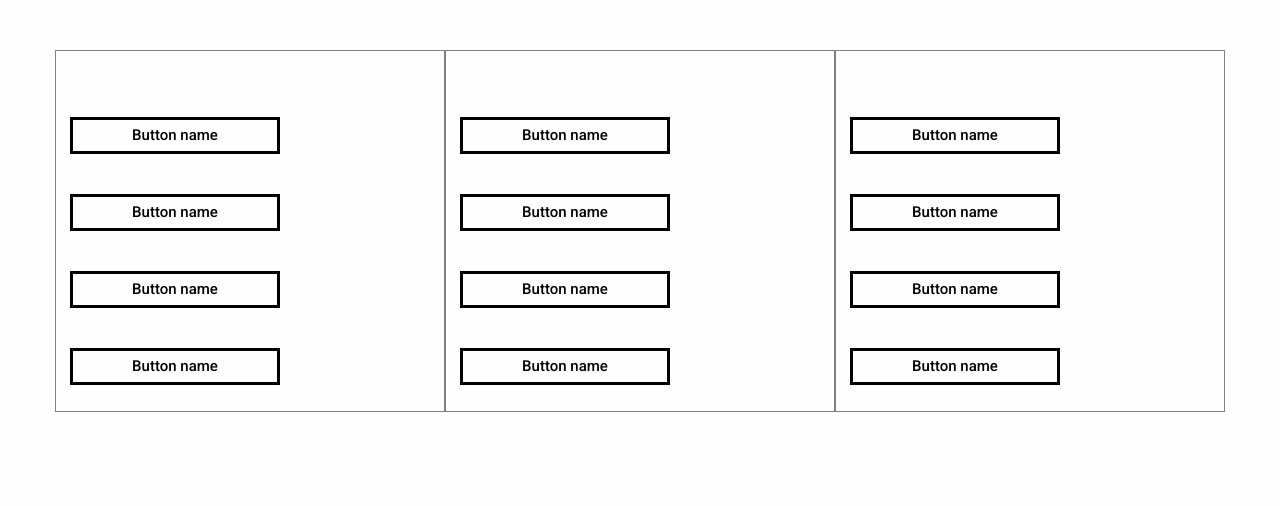
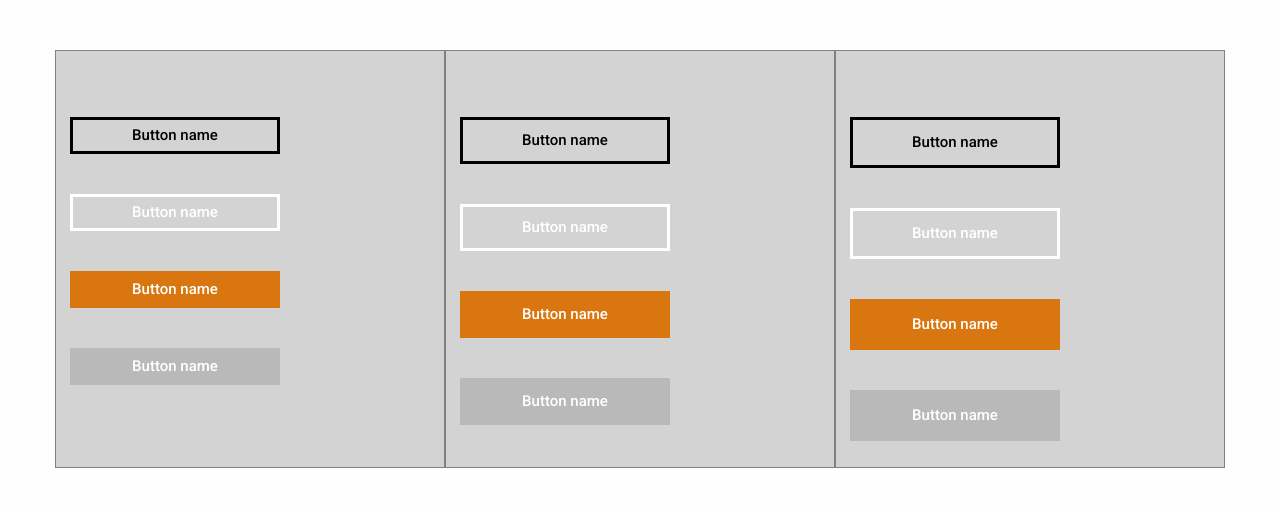
Before and after one commit to innabatalova/Bort-Global, a plain HTML site: page design-system.html in a window 1280 px wide. Drawn offline with Linux system fonts and the light colour scheme.

Commit message:
Create: added  desing system buttons

```diff
--- a/design-system.html
+++ b/design-system.html
@@ -22,68 +22,26 @@
     <div class="grid-container">
       <div class="buttons-wrapper">
         <div class="buttons__block">
-          <button
-            class="bort-button bort__button bort-button35 bort-button35__black"
-          >
-            Button name
-          </button>
-          <button
-            class="bort-button bort__button bort-button35 bort-button35__black"
-          >
-            Button name
-          </button>
-          <button
-            class="bort-button bort__button bort-button35 bort-button35__black"
-          >
-            Button name
-          </button>
-          <button
-            class="bort-button bort__button bort-button35 bort-button35__black"
-          >
+          <button class="bort__button bort-button-black35">Button name</button>
+          <button class="bort__button bort-button-white35">Button name</button>
+          <button class="bort__button bort-button-orange35">Button name</button>
+          <button class="bort__button bort-button-disabled35">
             Button name
           </button>
         </div>
         <div class="buttons__block">
-          <button
-            class="bort-button bort__button bort-button35 bort-button35__white"
-          >
-            Button name
-          </button>
-          <button
-            class="bort-button bort__button bort-button35 bort-button35__white"
-          >
-            Button name
-          </button>
-          <button
-            class="bort-button bort__button bort-button35 bort-button35__white"
-          >
-            Button name
-          </button>
-          <button
-            class="bort-button bort__button bort-button35 bort-button35__white"
-          >
+          <button class="bort__button bort-button-black45">Button name</button>
+          <button class="bort__button bort-button-white45">Button name</button>
+          <button class="bort__button bort-button-orange45">Button name</button>
+          <button class="bort__button bort-button-disabled45">
             Button name
           </button>
         </div>
         <div class="buttons__block">
-          <button
-            class="bort-button bort__button bort-button35 bort-button35__orange"
-          >
-            Button name
-          </button>
-          <button
-            class="bort-button bort__button bort-button35 bort-button35__orange"
-          >
-            Button name
-          </button>
-          <button
-            class="bort-button bort__button bort-button35 bort-button35__orange"
-          >
-            Button name
-          </button>
-          <button
-            class="bort-button bort__button bort-button35 bort-button35__orange"
-          >
+          <button class="bort__button bort-button-black50">Button name</button>
+          <button class="bort__button bort-button-white50">Button name</button>
+          <button class="bort__button bort-button-orange50">Button name</button>
+          <button class="bort__button bort-button-disabled50">
             Button name
           </button>
         </div>
@@ -92,7 +50,6 @@
 
     <script src="js/jquery-3.6.0.min.js"></script>
     <script src="js/jquery.validate.min.js"></script>
-    <script src="js/vendor.js"></script>
     <script src="js/foundation.js"></script>
     <script src="js/main.js"></script>
   </body>
--- a/sass/_design.sass
+++ b/sass/_design.sass
@@ -4,6 +4,7 @@
     display: flex
     justify-content: space-between
     margin-top: 50px
+    background-color: lightgrey
 
   &__block
     display: flex
@@ -12,19 +13,89 @@
     width: 100%
     border: 1px solid grey
 
+//стили кнопок
 .bort
 
   &__button
     margin-top: 40px
 
   &-button
-    font-family: Roboto
-    font-style: normal
-    font-weight: normal
-    font-size: 15px
-    line-height: 15px
-    border: 3px solid
 
-  &-button35
-    width: 210px
-    padding: 8px
+    &-black35, &-white35, &-orange35, &-disabled35
+      width: 210px
+      padding: 8px
+      font-family: Roboto
+      font-style: normal
+      font-weight: normal
+      font-size: 15px
+      line-height: 15px
+
+    &-black35, &-black45, &-black50
+      color: $black
+      background-color: inherit
+      border: 3px solid
+
+      &:hover
+        color: $white
+        background-color: $black
+        border: 3px solid $black
+
+      &:active
+        color: $white
+        background-color: $dark_grey
+        border: 3px solid $dark_grey
+
+    &-white35, &-white45, &-white50
+      color: $white
+      background-color: inherit
+      border: 3px solid $white
+
+      &:hover
+        color: $black
+        background-color: $white
+        border: 3px solid $white
+
+      &:active
+        color: $white
+        background-color: $dark_grey
+        border: 3px solid $dark_grey
+
+    &-orange35, &-orange45, &-orange50
+      color: $white
+      background-color: $orange
+      border: 3px solid $orange
+
+      &:hover
+        color: $white
+        background-color: #E78826
+        border: 3px solid #E78826
+
+      &:active
+        color: $white
+        background-color: #CC6D0A
+        border: 3px solid #CC6D0A
+
+    &-disabled35, &-disabled45, &-disabled50
+      color: $white
+      background-color: $grey
+      border: 3px solid $grey
+
+    &-black45, &-white45, &-orange45, &-disabled45
+      width: 210px
+      padding: 13px
+      font-family: Roboto
+      font-style: normal
+      font-weight: normal
+      font-size: 15px
+      line-height: 15px
+
+    &-black50, &-white50, &-orange50, &-disabled50
+      width: 210px
+      padding: 15px
+      font-family: Roboto
+      font-style: normal
+      font-weight: normal
+      font-size: 15px
+      line-height: 15px
+
+//стили формы обратной связи
--- a/sass/sections/_header.sass
+++ b/sass/sections/_header.sass
@@ -108,17 +108,6 @@
   &_ready
     margin-left: 15px
     margin-bottom: 0
-    width: 220px
-    height: 45px
-    font-family: Roboto
-    font-style: normal
-    font-weight: normal
-    font-size: 15px
-    line-height: 15px
-    background-color: $orange
-
-    &:hover, &:focus
-      background-color: $orange
 
 .searchbar
   position: relative
```
Also changed, not shown: index.html (+3 -1 lines), css/style.css, 1 other file.
